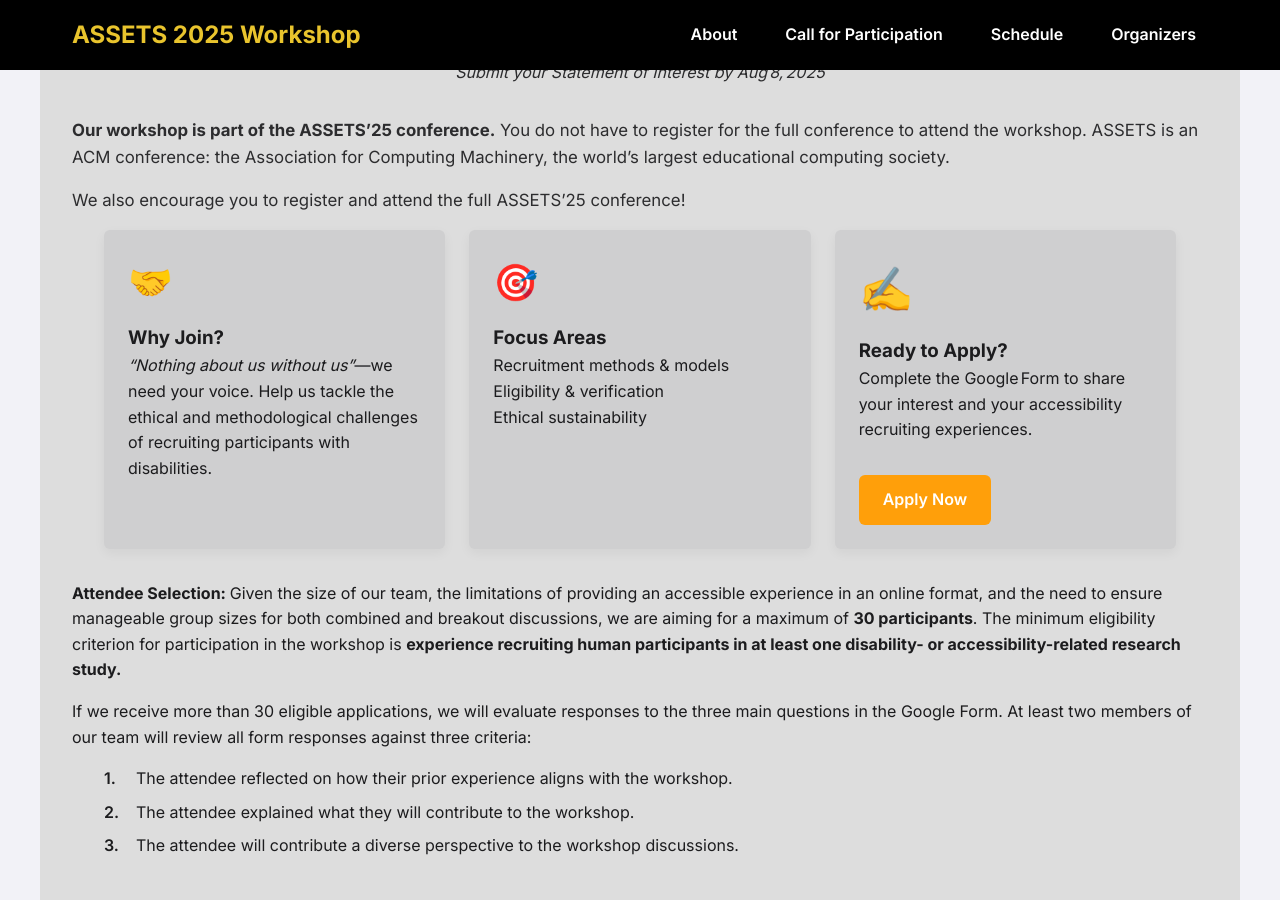
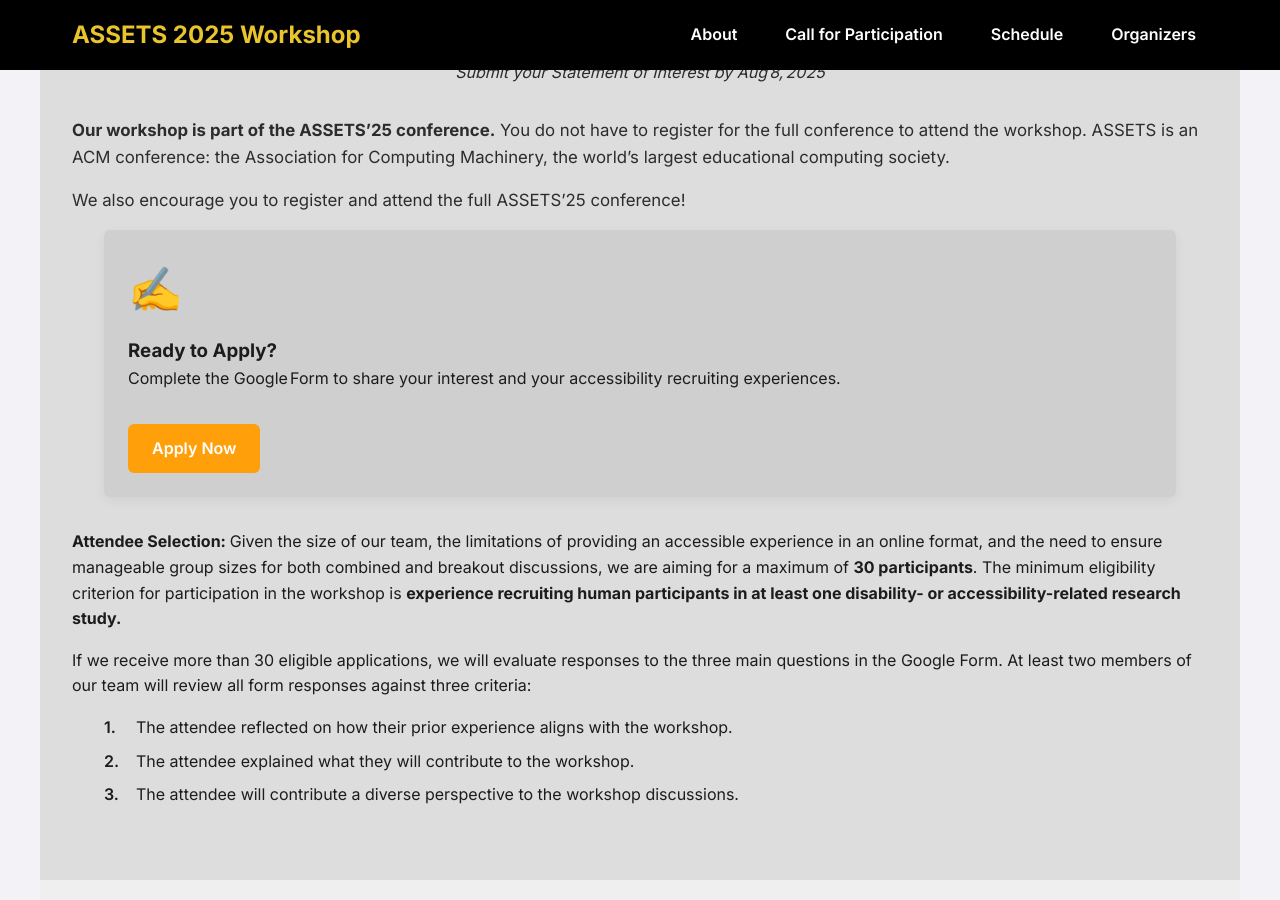
Before and after one commit to assets-recruitment-2025/assets-recruitment-2025.github.io, a Jekyll site: the page built from index.md, in a window 1280 px wide and 900 px high, scrolled down 1237 px. Built offline with Jekyll 4.4.1, drawn with Linux system fonts in a browser that asks for light colours.

Commit message:
Call for Participation

```diff
--- a/index.md
+++ b/index.md
@@ -72,28 +72,6 @@ permalink: /
   </div>
 
   <div class="call-grid">
-    <!-- Card 1: Why Join -->
-    <div class="call-card">
-      <div class="call-card-icon">🤝</div>
-      <h3>Why Join?</h3>
-      <p>
-        <em>“Nothing about us without us”</em>—we need your voice. Help us tackle
-        the ethical and methodological challenges of recruiting participants
-        with disabilities.
-      </p>
-    </div>
-
-    <!-- Card 2: Focus Areas -->
-    <div class="call-card">
-      <div class="call-card-icon">🎯</div>
-      <h3>Focus Areas</h3>
-      <ul>
-        <li>Recruitment methods & models</li>
-        <li>Eligibility & verification</li>
-        <li>Ethical sustainability</li>
-      </ul>
-    </div>
-
     <!-- Card 3: Ready to Apply (CTA) -->
     <div class="call-card call-card--cta">
       <div class="call-card-icon">✍️</div>
```
